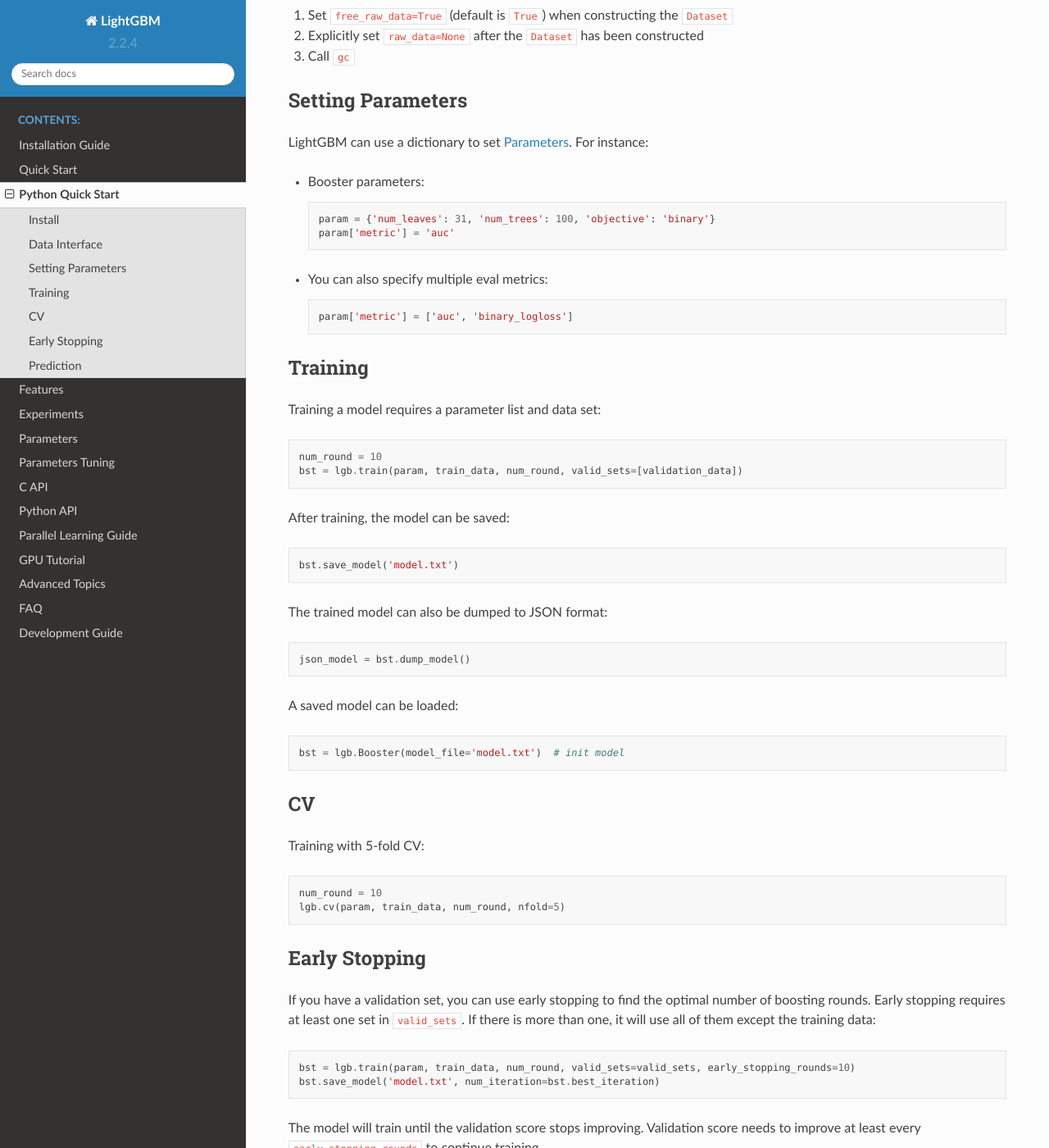
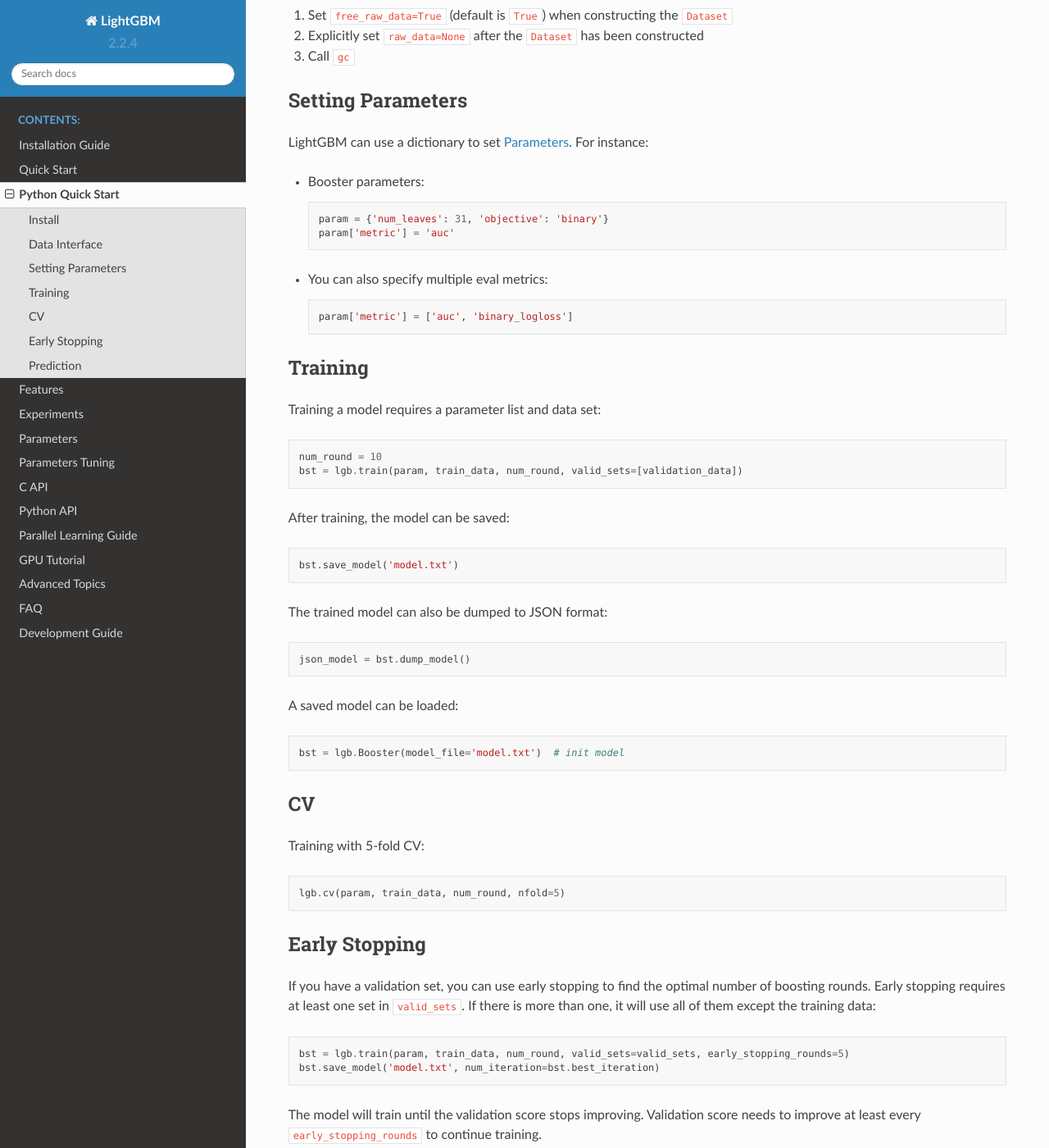
Before and after one commit to microsoft/LightGBM, a Sphinx documentation site: the page built from docs/Python-Intro.rst, in a window 1280 px wide and 1400 px high, scrolled down 2648 px. Shown: the whole window at 82% size. Built offline with Sphinx 7.4.7 and the Read the Docs theme 2.0.0, drawn with Linux system fonts in a browser that asks for light colours.

Commit message:
[docs] remove duplicated param in Python-Intro.rst
`num_round` is redundant here because it will be overrideen by `num_trees` in the `param` dictionary.

```diff
--- a/docs/Python-Intro.rst
+++ b/docs/Python-Intro.rst
@@ -141,7 +141,7 @@
 
    .. code:: python
 
-       param = {'num_leaves': 31, 'num_trees': 100, 'objective': 'binary'}
+       param = {'num_leaves': 31, 'objective': 'binary'}
        param['metric'] = 'auc'
 
 -  You can also specify multiple eval metrics:
@@ -185,7 +185,6 @@
 
 .. code:: python
 
-    num_round = 10
     lgb.cv(param, train_data, num_round, nfold=5)
 
 Early Stopping
@@ -196,7 +195,7 @@
 
 .. code:: python
 
-    bst = lgb.train(param, train_data, num_round, valid_sets=valid_sets, early_stopping_rounds=10)
+    bst = lgb.train(param, train_data, num_round, valid_sets=valid_sets, early_stopping_rounds=5)
     bst.save_model('model.txt', num_iteration=bst.best_iteration)
 
 The model will train until the validation score stops improving.
```
